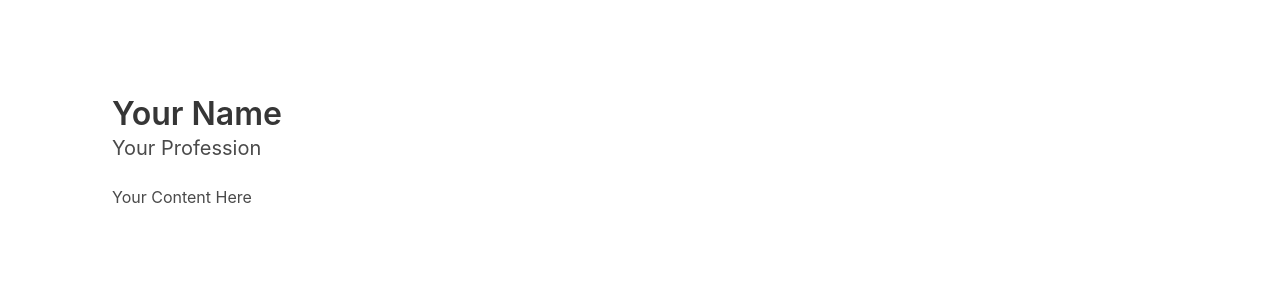
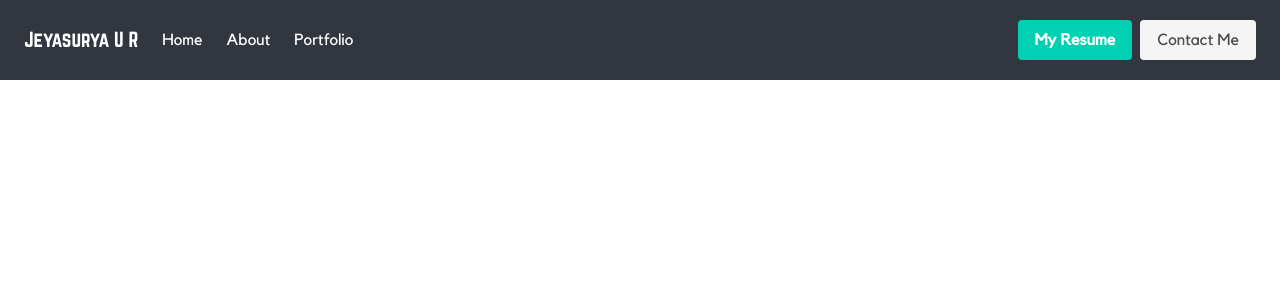
Before and after one commit to JeyasuryaUR/Portfolio, a Django app: template folio/templates/folio/index.html in a window 1280 px wide. Shown: the top 304 px of the page. Run offline with Django 4.2, Linux system fonts and the light colour scheme; the template is opened without the code that fills it, so the values that code supplies are empty.

Commit message:
Navbar Changes

```diff
--- /dev/null
+++ b/folio/static/folio/style.css
@@ -0,0 +1,47 @@
+@font-face {
+    font-family: 'Norwester';
+    src: url("../folio/fonts/norwester.otf") format('opentype');
+}
+@font-face {
+    font-family: 'Kollektif';
+    src: url("../folio/fonts/Kollektif.ttf") format('truetype');
+}
+@import url('https://fonts.googleapis.com/css2?family=Montserrat:wght@400;700&display=swap');
+
+/* Setting up the color palette */
+:root {
+    --dark-grey: #222831;
+    --grey: #31363F;
+    --teal: #76ABAE;
+    --white: #EEEEEE;
+}
+
+/* Applying the dark theme */
+body {
+    background-color: var(--dark-grey);
+    color: var(--white);
+    font-family: 'Montserrat', sans-serif;
+}
+
+/* Styling the navbar */
+.navbar.is-dark {
+    background-color: var(--grey);
+    padding: 12px;
+}
+
+/* Styling links */
+a {
+    color: var(--teal);
+    font-family: 'Kollektif', sans-serif;
+}
+
+/* Styling headings */
+h1, h2, h3, h4, h5, h6 {
+    color: var(--teal);
+    font-family: 'Norwester', sans-serif;
+}
+
+.navlogo {
+    font-family: 'Norwester', sans-serif;
+    font-size: larger;
+}
--- a/folio/templates/folio/index.html
+++ b/folio/templates/folio/index.html
@@ -1,20 +1,48 @@
-{% extends "layout.html" %}
+{% extends "layout.html" %} {% block content %}
+<header>
+  <nav class="navbar is-dark" role="navigation" aria-label="main navigation">
+    <div class="navbar-brand">
+      <a class="navbar-item navlogo" href="#"> Jeyasurya U R </a>
 
-{% block content %}
-<section class="section">
-    <div class="container">
-        <h1 class="title">
-            <!-- Replace with your name or title -->
-            Your Name
-        </h1>
-        <p class="subtitle">
-            <!-- Replace with your subtitle or profession -->
-            Your Profession
-        </p>
-        <div class="content">
-            <!-- Replace with your content -->
-            <p>Your Content Here</p>
+      <a
+        role="button"
+        class="navbar-burger"
+        aria-label="menu"
+        aria-expanded="false"
+        data-target="navbarBasicExample"
+      >
+        <span aria-hidden="true"></span>
+        <span aria-hidden="true"></span>
+        <span aria-hidden="true"></span>
+      </a>
+    </div>
+
+    <div id="navbarBasicExample" class="navbar-menu is-active">
+      <div class="navbar-start">
+        <a class="navbar-item"> Home </a>
+
+        <a class="navbar-item"> About </a>
+
+        <a class="navbar-item"> Portfolio </a>
+      </div>
+
+      <div class="navbar-end">
+        <div class="navbar-item">
+          <div class="buttons">
+            <a
+              class="button is-primary"
+              href="/media/Resume-JS.pdf"
+              ,
+              target="_blank"
+            >
+              <strong>My Resume</strong>
+            </a>
+            <a class="button is-light"> Contact Me </a>
+          </div>
         </div>
+      </div>
     </div>
-</section>
+  </nav>
+</header>
+
 {% endblock %}
--- a/folio/templates/layout.html
+++ b/folio/templates/layout.html
@@ -1,3 +1,4 @@
+{% load static %}
 <!DOCTYPE html>
 <html lang="en">
 <head>
@@ -5,13 +6,10 @@
     <meta name="viewport" content="width=device-width, initial-scale=1.0">
     <title>Portfolio</title>
     <link rel="stylesheet" href="https://cdn.jsdelivr.net/npm/bulma@0.9.4/css/bulma.min.css">
+    <link rel="stylesheet" href="{% static 'folio/style.css' %}">
 </head>
 <body>
-    <section class="section">
-        <div class="container">
-            {% block content %}
-            {% endblock %}
-        </div>
-    </section>
+    {% block content %}
+    {% endblock %}
 </body>
 </html>
--- a/folio/urls.py
+++ b/folio/urls.py
@@ -1,5 +1,11 @@
 from django.urls import path
+from . import views
+from django.conf import settings
+from django.conf.urls.static import static
 
 urlpatterns = [
+    path('', views.home, name='home'),
+]
 
-]
+if settings.DEBUG:
+    urlpatterns += static(settings.MEDIA_URL, document_root=settings.MEDIA_ROOT)
--- a/folio/views.py
+++ b/folio/views.py
@@ -1,3 +1,4 @@
 from django.shortcuts import render
 
-# Create your views here.
+def home(request):
+    return render(request, 'folio/index.html')
```
Also changed, not shown: Portfolio/settings.py (+9 -1 lines), db.sqlite3 (added), folio/static/folio/fonts/Kollektif.ttf (added), folio/static/folio/fonts/norwester.otf (added), media/Fav.jpeg (added), media/Full.jpeg (added), 1 other file.
